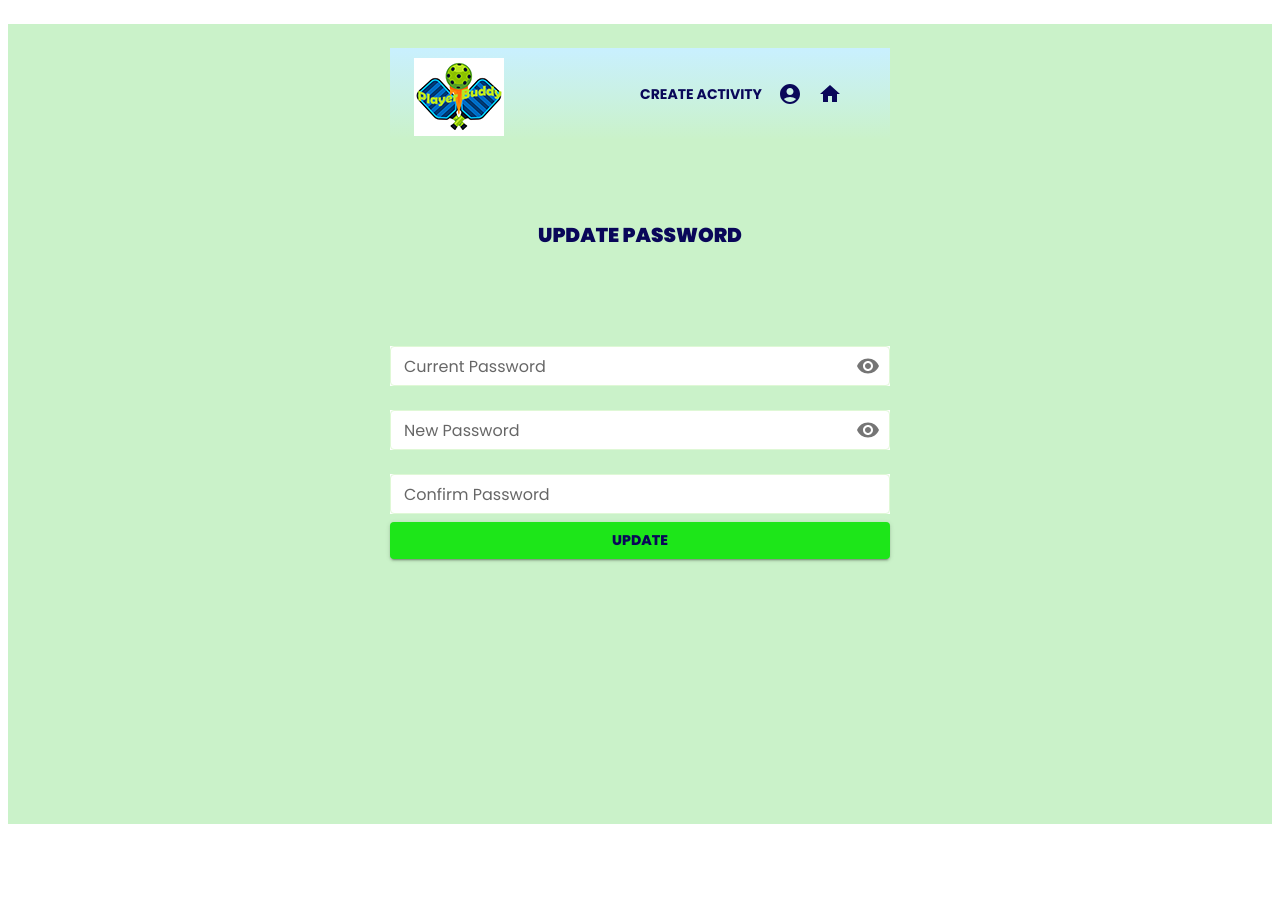
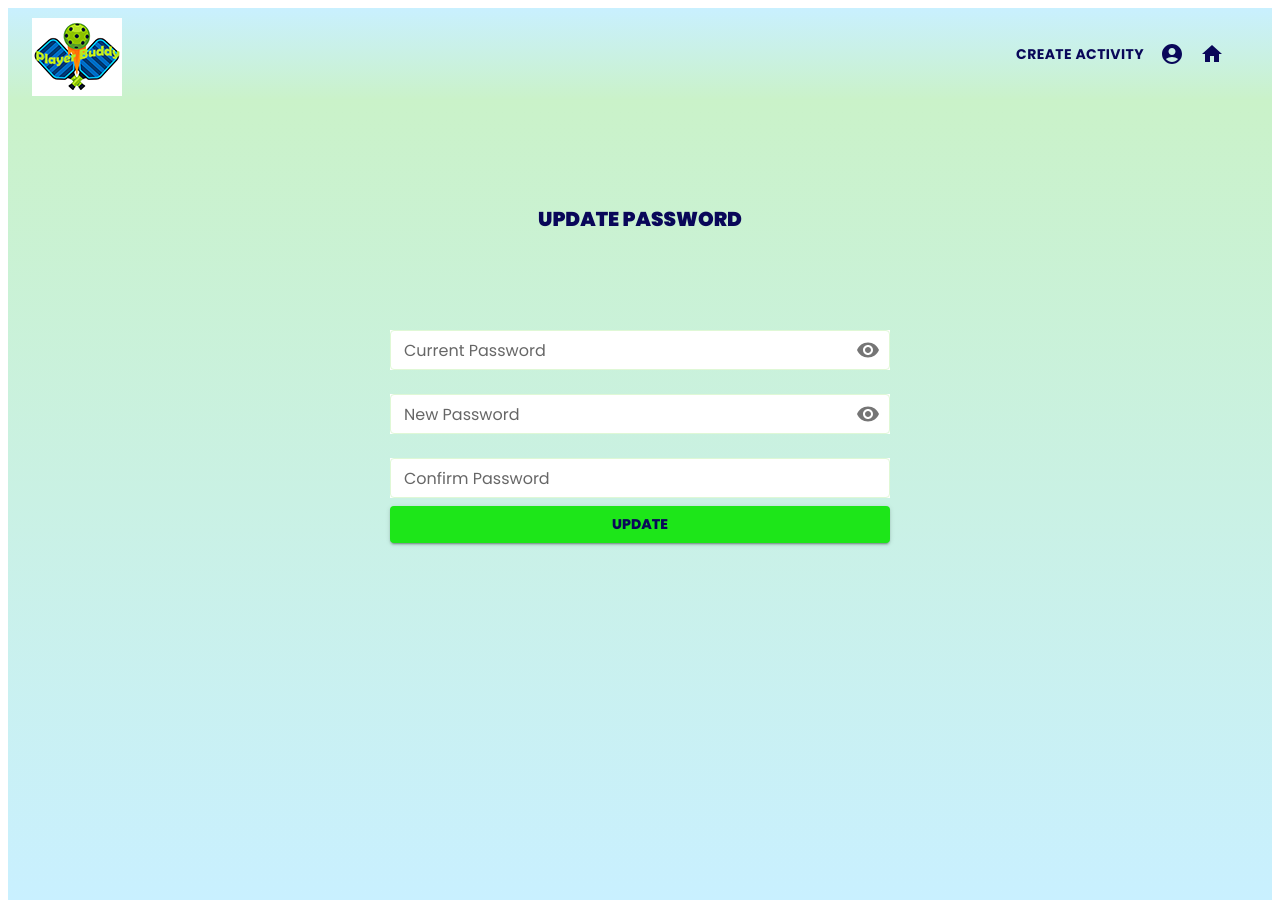
Before and after one commit to Code-the-Dream-School/ee-prac-team1-front, a React (Create React App) app: page /updatepassword in a window 1280 px wide. Before the commit the page ends 832 px from the top, so only its background shows below. Built offline with nearby package versions, Linux system fonts and the light colour scheme.

Commit message:
Design improved

```diff
--- a/src/pages/ForgotPassword.jsx
+++ b/src/pages/ForgotPassword.jsx
@@ -101,7 +101,7 @@ const ForgotPassword = () => {
       <Navbar />
       <ThemeProvider theme={theme}>
         <Box
-          sx={{ bgcolor: theme.palette.background.main, minHeight: '100vh' }}
+          sx={{ backgroundImage: theme.palette.background2.gradient, minHeight: '100vh' }}
         >
           <form onSubmit={handleSubmit}>
             <Box
--- a/src/pages/Login.jsx
+++ b/src/pages/Login.jsx
@@ -151,7 +151,7 @@ const Login = () => {
               borderRadius={5}
             >
               <Typography
-                padding={5}
+                padding={10}
                 textAlign="center"
                 sx={{
                   color: theme.palette.primary.contrastText,
--- a/src/pages/UpdatePassword.jsx
+++ b/src/pages/UpdatePassword.jsx
@@ -122,10 +122,13 @@ const UpdatePassword = () => {
 
   return (
     <>
-
+      <Navbar />
       <ThemeProvider theme={theme}>
         <Box
-          sx={{ bgcolor: theme.palette.background.main, minHeight: '100vh' }}
+          sx={{
+            backgroundImage: theme.palette.background2.gradient,
+            minHeight: '100vh',
+          }}
         >
           <form onSubmit={handleSubmit}>
             <Box
@@ -135,12 +138,9 @@ const UpdatePassword = () => {
               alignItems="center"
               justifyContent={'center'}
               margin="auto"
-              marginTop={3}
               padding={3}
               borderRadius={5}
             >
-               <Navbar />
-
               <Typography
                 padding={10}
                 textAlign="center"
```
